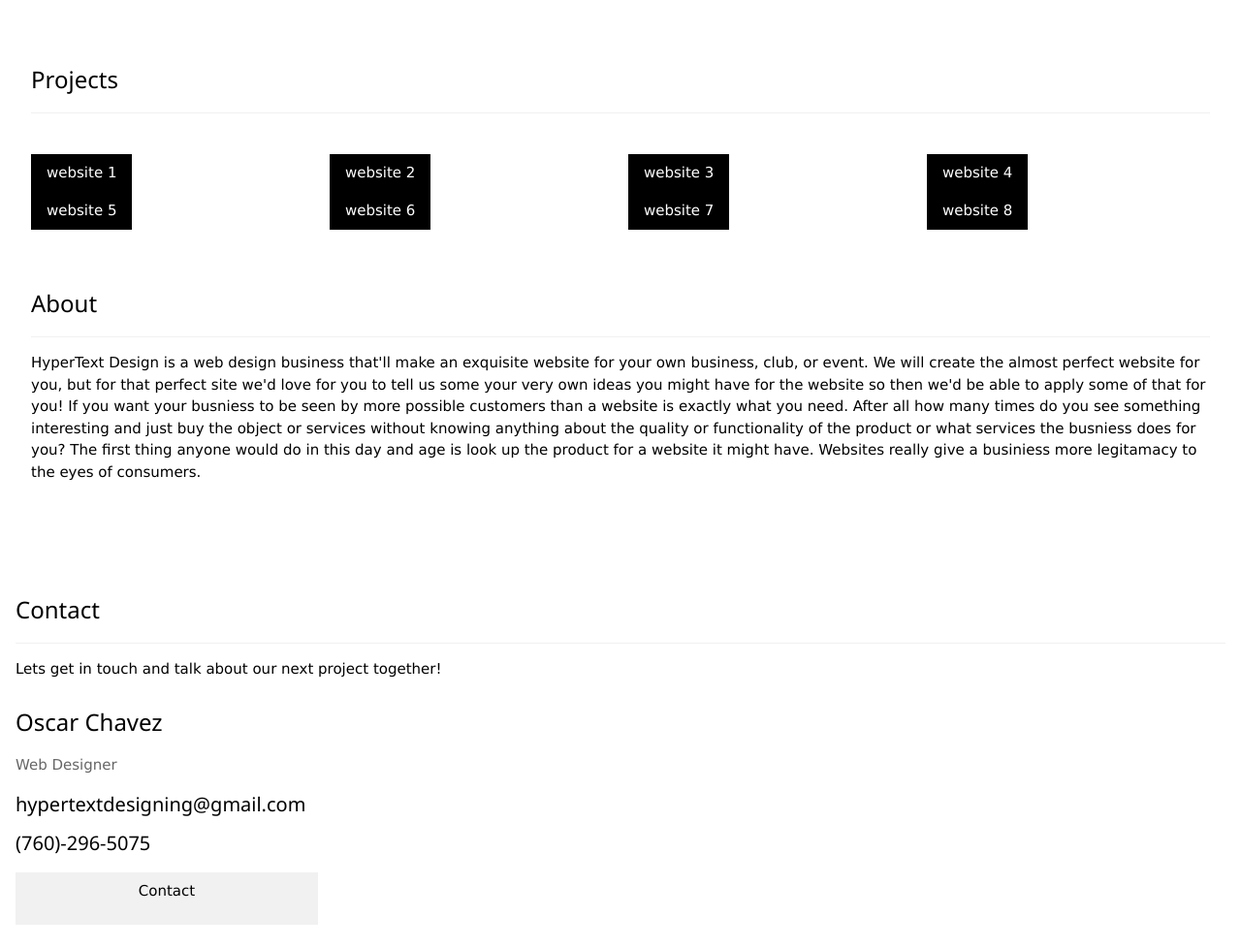
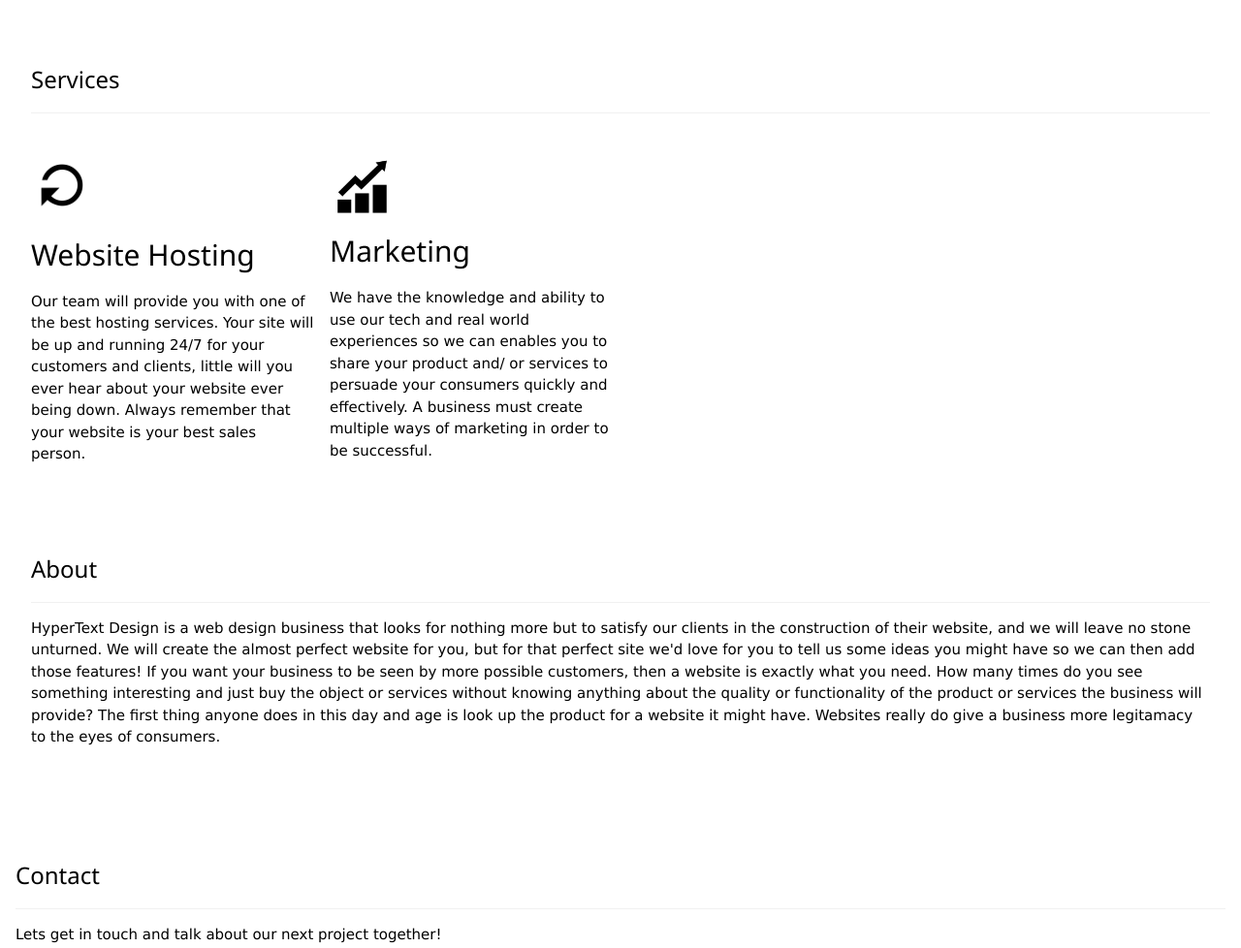
Before and after one commit to hypertextdesign/hypertextdesign.github.io, a plain HTML site: page index.html in a window 1280 px wide. Shown: the part 962-1940 px from the top of the page at 97% size. Drawn offline with nearby package versions, Linux system fonts and the light colour scheme.

Commit message:
adjustments

```diff
--- a/index.html
+++ b/index.html
@@ -4,6 +4,7 @@
 <meta charset="UTF-8">
 <meta name="viewport" content="width=device-width, initial-scale=1">
 <link rel="stylesheet" href="https://www.w3schools.com/w3css/4/w3.css">
+<link rel="stylesheet" href="https://fonts.googleapis.com/icon?family=Material+Icons">
 <body>
 
 <!-- Navbar (sit on top) -->
@@ -12,7 +13,7 @@
     <a href="#home" class="w3-bar-item w3-button"> <img src="/images/gglogo.png" alt="logo" style="width:10%"><b> HYPERTEXT</b>DESIGN</a>
     <!-- Float links to the right. Hide them on small screens -->
     <div class="w3-right w3-hide-small">
-      <a href="#projects" class="w3-bar-item w3-button">Projects</a>
+      <a href="#services" class="w3-bar-item w3-button">Services</a>
       <a href="#about" class="w3-bar-item w3-button">About</a>
       <a href="#contact" class="w3-bar-item w3-button">Contact</a>
     </div>
@@ -30,58 +31,25 @@
 <!-- Page content -->
 <div class="w3-content w3-padding" style="max-width:1564px">
 
-  <!-- Project Section -->
-  <div class="w3-container w3-padding-32" id="projects">
-    <h3 class="w3-border-bottom w3-border-light-grey w3-padding-16">Projects</h3>
+  <!-- Services Section -->
+  <div class="w3-container w3-padding-32" id="services">
+    <h3 class="w3-border-bottom w3-border-light-grey w3-padding-16">Services</h3>
   </div>
 
   <div class="w3-row-padding">
     <div class="w3-col l3 m6 w3-margin-bottom">
       <div class="w3-display-container">
-        <div class="w3-display-topleft w3-black w3-padding">website 1</div>
-        <img src="/w3images/house5.jpg" alt="House" style="width:100%">
+        <div><i class="material-icons w3-spin w3-jumbo">refresh</i></div>
+        <h2>Website Hosting</h2>
+        <p>Our team will provide you with one of the best hosting services. Your site will be up and running 24/7 for your customers and clients, little will you ever hear about your website ever being down. Always remember that your website is your best sales person.</p>
       </div>
     </div>
+
     <div class="w3-col l3 m6 w3-margin-bottom">
+    <div><img src="/images/stat.png" alt="stat" style="width:23%"></div>
       <div class="w3-display-container">
-        <div class="w3-display-topleft w3-black w3-padding">website 2</div>
-      </div>
-    </div>
-    <div class="w3-col l3 m6 w3-margin-bottom">
-      <div class="w3-display-container">
-        <div class="w3-display-topleft w3-black w3-padding">website 3</div>
-      </div>
-    </div>
-    <div class="w3-col l3 m6 w3-margin-bottom">
-      <div class="w3-display-container">
-        <div class="w3-display-topleft w3-black w3-padding">website 4</div>
-      </div>
-    </div>
-  </div>
-
-  <div class="w3-row-padding">
-    <div class="w3-col l3 m6 w3-margin-bottom">
-      <div class="w3-display-container">
-        <div class="w3-display-topleft w3-black w3-padding">website 5</div>
-        <img src="/w3images/house2.jpg" alt="House" style="width:99%">
-      </div>
-    </div>
-    <div class="w3-col l3 m6 w3-margin-bottom">
-      <div class="w3-display-container">
-        <div class="w3-display-topleft w3-black w3-padding">website 6</div>
-        <img src="/w3images/house5.jpg" alt="House" style="width:99%">
-      </div>
-    </div>
-    <div class="w3-col l3 m6 w3-margin-bottom">
-      <div class="w3-display-container">
-        <div class="w3-display-topleft w3-black w3-padding">website 7</div>
-        <img src="/w3images/house4.jpg" alt="House" style="width:99%">
-      </div>
-    </div>
-    <div class="w3-col l3 m6 w3-margin-bottom">
-      <div class="w3-display-container">
-        <div class="w3-display-topleft w3-black w3-padding">website 8</div>
-        <img src="/w3images/house3.jpg" alt="House" style="width:99%">
+        <h2>Marketing</h2>
+        <p>We have the knowledge and ability to use our tech and real world experiences so we can enables you to share your product and/ or services to persuade your consumers quickly and effectively. A business must create multiple ways of marketing in order to be successful.</p>
       </div>
     </div>
   </div>
@@ -89,13 +57,12 @@
   <!-- About Section -->
   <div class="w3-container w3-padding-32" id="about">
     <h3 class="w3-border-bottom w3-border-light-grey w3-padding-16">About</h3>
-    <p>HyperText Design is a web design business that'll make an exquisite website for your own business, club, or event.
-    We will create the almost perfect website for you, but for that perfect site we'd love for you to tell us some your
-    very own ideas you might have for the website so then we'd be able to apply some of that for you!
-    If you want your busniess to be seen by more possible customers than a website is exactly what you need.
-    After all how many times do you see something interesting and just buy the object or services without knowing anything about the quality or functionality
-    of the product or what services the busniess does for you? The first thing anyone would do in this day and age is look up the product
-    for a website it might have. Websites really give a businiess more legitamacy to the eyes of consumers.
+    <p>HyperText Design is a web design business that looks for nothing more but to satisfy our clients in the construction of their website, and we will leave no stone unturned.
+    We will create the almost perfect website for you, but for that perfect site we'd love for you to tell us some ideas you might have so we can then add those features!
+    If you want your business to be seen by more possible customers, then a website is exactly what you need.
+    How many times do you see something interesting and just buy the object or services without knowing anything about the quality or functionality
+    of the product or services the business will provide? The first thing anyone does in this day and age is look up the product
+    for a website it might have. Websites really do give a business more legitamacy to the eyes of consumers.
 
     </p>
   </div>
```
Also changed, not shown: images/stat.png (added), 1 other file.
